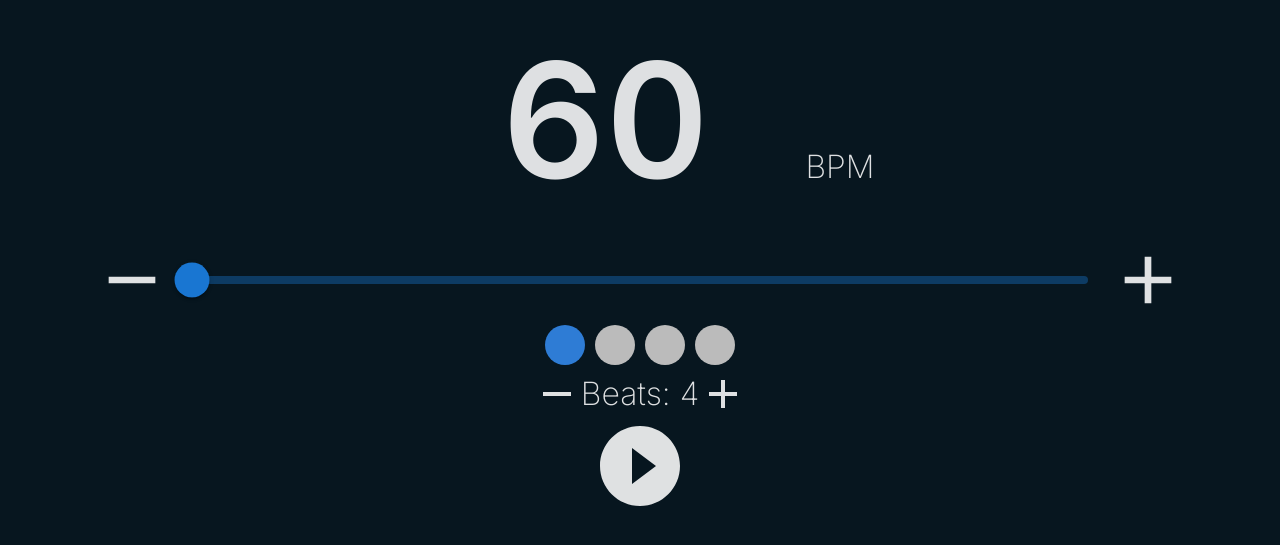
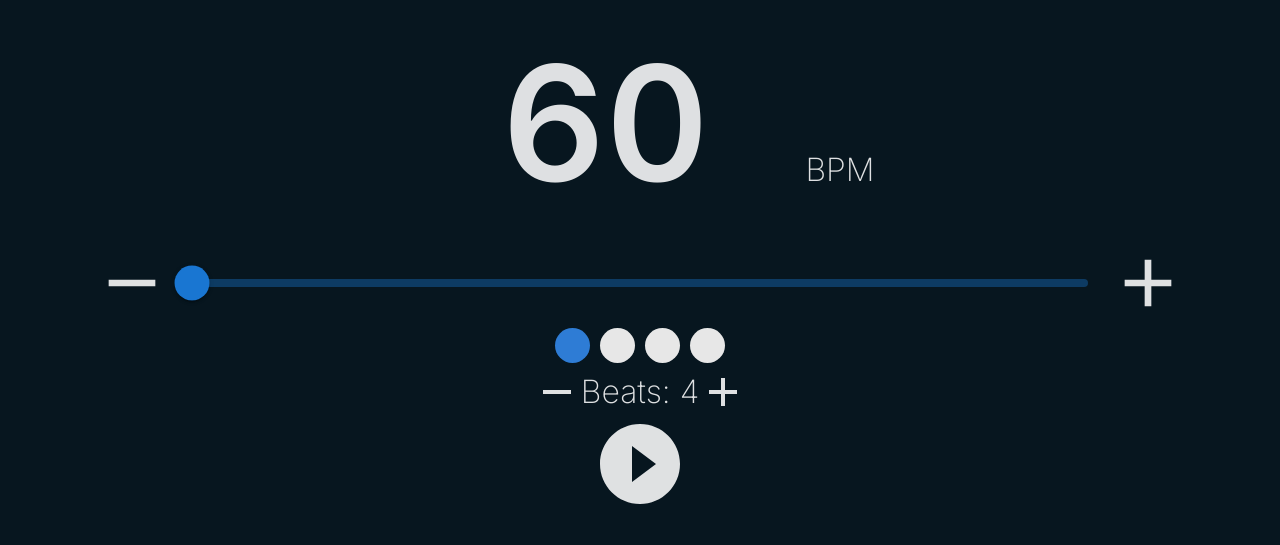
Before and after one commit to RodolphoColler/metronome, a React (Vite) app: page / in a window 1280 px wide. Shown: the part 143-688 px from the top of the page. Built offline with nearby package versions, Linux system fonts and the light colour scheme.

Commit message:
styling beats dots

```diff
--- a/src/App.css
+++ b/src/App.css
@@ -45,10 +45,10 @@ p {
 }
 
 .metronome-beats {
-  height: 40px;
-  width: 40px;
+  height: 35px;
+  width: 35px;
   margin: 5px;
-  background-color: #bbbbbb;
+  background-color: #e7e7e7;
   border-radius: 50%;
 }
 
```
